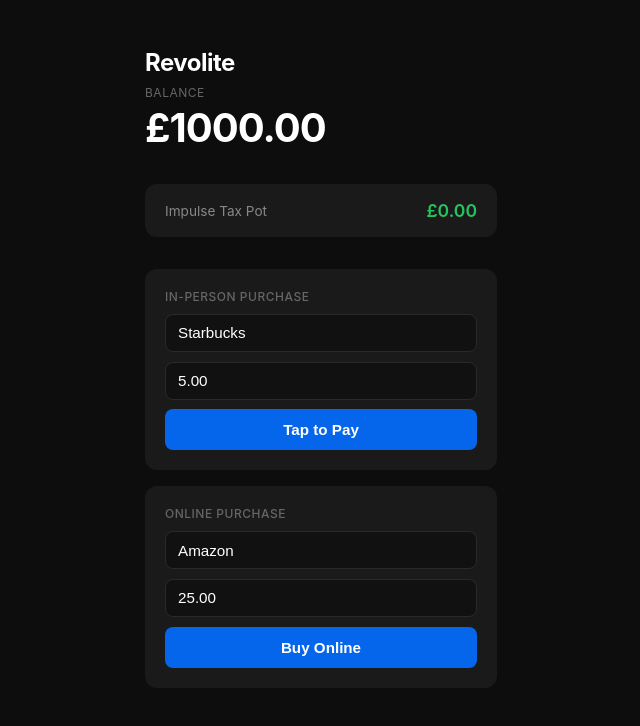
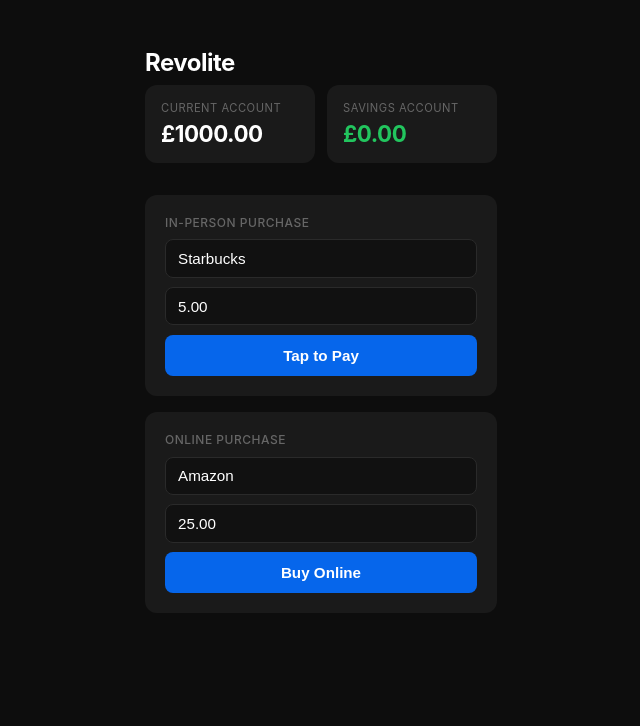
Before and after one commit to LemarTokham/revolite-hackathon, a Next.js app: page / in a window 1280 px wide. Shown: the top 726 px of the page, without its empty margins (319-959 px from the left). Built offline with nearby package versions, Linux system fonts and the light colour scheme.

Commit message:
Change styling to be more like a bank account

```diff
--- a/app/api/pot/route.ts
+++ b/app/api/pot/route.ts
@@ -2,7 +2,7 @@ import { NextRequest, NextResponse } from "next/server";
 import state from "@/lib/state";
 
 
-// Called by ur main app during the taxing process to add money to the pot
+// Called by ur main app during the taxing process to add money to the pot (taxing done in main app, this just updates the pot)
 export async function POST(req: NextRequest) {
   const { amount } = await req.json();
 
@@ -25,7 +25,6 @@ export async function POST(req: NextRequest) {
   });
 }
 
-
 // reuturn current state
 export async function GET() {
   return NextResponse.json({
--- a/app/api/spend/route.ts
+++ b/app/api/spend/route.ts
@@ -35,6 +35,7 @@ export async function POST(req: NextRequest) {
 
   // new elem is added to the start of the array
   state.transactions.unshift(transaction);
+  console.log(transaction)
 
   // TODO: have call to actual app to post transaction
 
--- a/app/globals.css
+++ b/app/globals.css
@@ -26,44 +26,36 @@ h1 {
   letter-spacing: -0.5px;
 }
 
-.balance {
+.accounts {
   display: flex;
-  flex-direction: column;
-  gap: 0.2rem;
+  gap: 0.75rem;
   margin-bottom: 2rem;
 }
 
-.balance-label {
-  font-size: 0.75rem;
+.account {
+  flex: 1;
+  background: #1a1a1a;
+  border-radius: 12px;
+  padding: 1rem;
+  display: flex;
+  flex-direction: column;
+  gap: 0.3rem;
+}
+
+.account-label {
+  font-size: 0.7rem;
   color: #666;
   text-transform: uppercase;
   letter-spacing: 0.5px;
 }
 
-.balance-amount {
-  font-size: 2.5rem;
+.account-amount {
+  font-size: 1.4rem;
   font-weight: 700;
-  letter-spacing: -1px;
+  letter-spacing: -0.5px;
 }
 
-.pot {
-  background: #1a1a1a;
-  border-radius: 12px;
-  padding: 1rem 1.25rem;
-  display: flex;
-  justify-content: space-between;
-  align-items: center;
-  margin-bottom: 2rem;
-}
-
-.pot-label {
-  font-size: 0.85rem;
-  color: #888;
-}
-
-.pot-amount {
-  font-size: 1.1rem;
-  font-weight: 600;
+.savings-amount {
   color: #22c55e;
 }
 
--- a/app/page.tsx
+++ b/app/page.tsx
@@ -63,14 +63,15 @@ export default function Home() {
   return (
     <div className="container">
       <h1>Revolite</h1>
-      <div className="balance">
-        <span className="balance-label">Balance</span>
-        <span className="balance-amount">£{balance.toFixed(2)}</span>
-      </div>
-
-      <div className="pot">
-        <span className="pot-label">Impulse Tax Pot</span>
-        <span className="pot-amount">£{pot.toFixed(2)}</span>
+      <div className="accounts">
+        <div className="account">
+          <span className="account-label">Current Account</span>
+          <span className="account-amount">£{balance.toFixed(2)}</span>
+        </div>
+        <div className="account savings">
+          <span className="account-label">Savings Account</span>
+          <span className="account-amount savings-amount">£{pot.toFixed(2)}</span>
+        </div>
       </div>
 
       <div className="spend-section">
```
